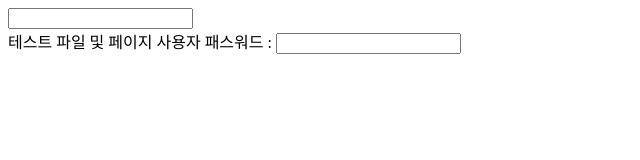
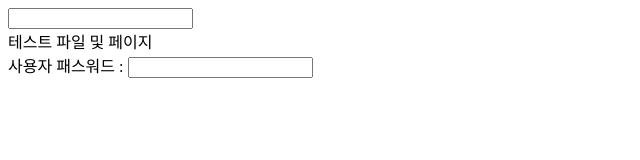
Before and after one commit to jinsoobin/test, a plain HTML site: page index.html in a window 1280 px wide. Shown: the whole page, without its empty margins (0-640 px from the left). Drawn offline with Linux system fonts and the light colour scheme.

Commit message:
Update index.html

```diff
--- a/index.html
+++ b/index.html
@@ -12,7 +12,7 @@
     <body>
         <input type="text">
         <div>
-        테스트 파일 및 페이지
+        테스트 파일 및 페이지 <br>
         사용자 패스워드 : <input type="password">
         </div>
     </body>
```
